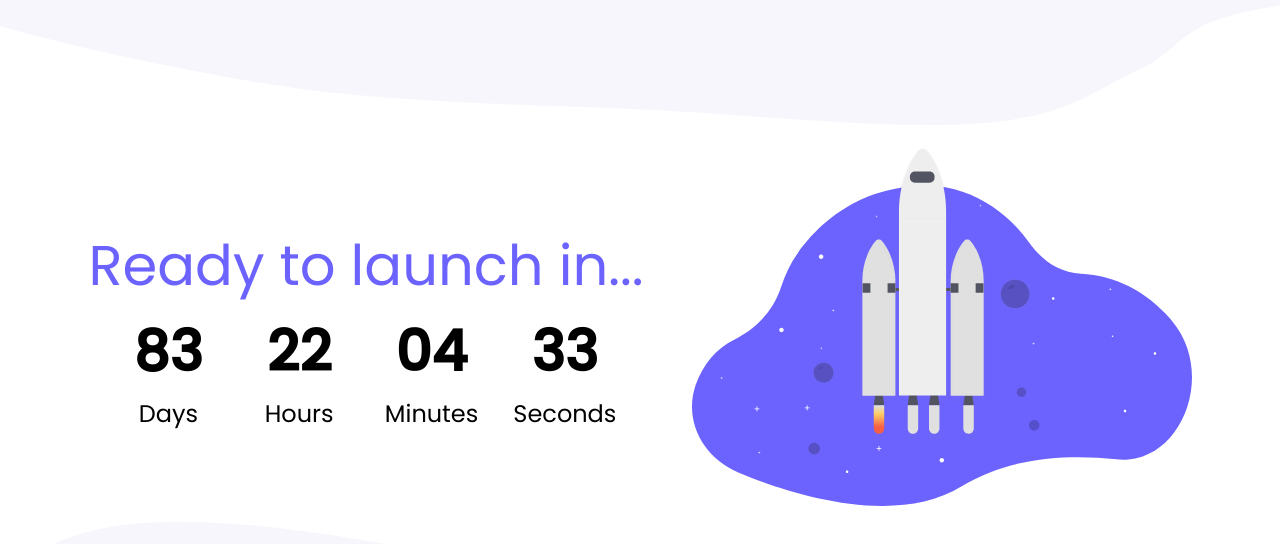
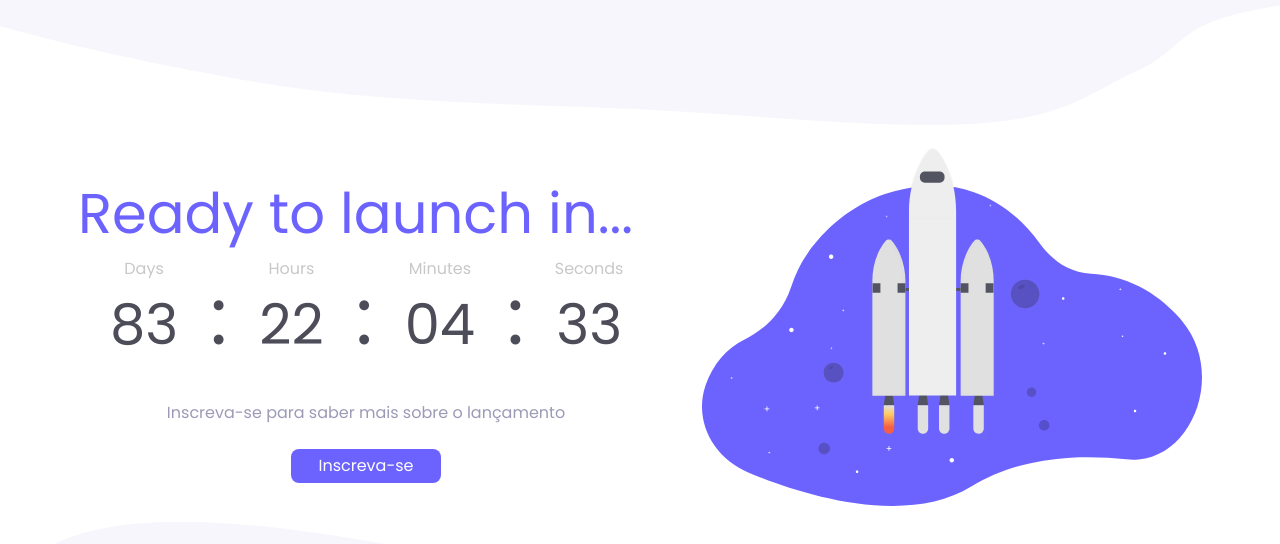
Before and after one commit to LeoMendes475/Countdown, a plain HTML site: page index.html in a window 1280 px wide. Drawn offline with Linux system fonts and the light colour scheme.

Commit message:
Feat: Sign up button

```diff
--- a/css/style.css
+++ b/css/style.css
@@ -51,17 +51,52 @@ h1 {
     margin-left: 3em;
 }
 
+
+.container .separator {
+    font-size: 5rem;
+    color: var(--black);
+}
+
 .countdown-container {
     display: flex;
     flex-wrap: wrap;
     justify-content: center;
 }
 
+.signup {
+    display: flex;
+    flex-direction: column;
+    align-items: center;
+}
+
+.signup .text-signup {
+    text-align: center;
+    margin-top: 1.5em;
+    color: var(--text-color);
+    padding-bottom: 1.5em;
+}
+
+.signup a {
+    background-color: var(--purple);
+    color: #FFF;
+    width: 150px;
+    height: 34px;
+    border-radius: 8px;
+    padding-top: 4px;
+    text-align: center;
+    cursor: pointer;
+    text-decoration: none
+}
+
+.signup a:hover {
+    filter: brightness(0.8);
+}
+
 .text {
-    font-weight: bold;
     font-size: 3.5rem;
     line-height: 1;
     margin: 1rem 2rem;
+    color: var(--black);
 }
 
 .countdown-el {
@@ -69,5 +104,6 @@ h1 {
 }
 
 .countdown-el span {
-    font-size: 1.5rem;
+    font-size: 1rem;
+    color: var(--light-grey);
 }
--- a/index.html
+++ b/index.html
@@ -20,24 +20,35 @@
 
                 <div class="countdown-container">
                     <div class="countdown-el days-c">
+                        <span>Days</span>
                         <p class="text" id="days">0</p>
-                        <span>Days</span>
                     </div>
 
+                    <p class="separator">:</p>
+
                     <div class="countdown-el hours-c">
+                        <span>Hours</span>
                         <p class="text" id="hours">0</p>
-                        <span>Hours</span>
                     </div>
 
+                    <p class="separator">:</p>
+
                     <div class="countdown-el minutes-c">
+                        <span>Minutes</span>
                         <p class="text" id="minutes">0</p>
-                        <span>Minutes</span>
                     </div>
 
+                    <p class="separator">:</p>
+
                     <div class="countdown-el seconds-c">
+                        <span>Seconds</span>
                         <p class="text" id="seconds">0</p>
-                        <span>Seconds</span>
                     </div>
+                </div>
+
+                <div class="signup">
+                    <p class="text-signup">Inscreva-se para saber mais sobre o lançamento</p>
+                    <a href="">Inscreva-se</a>
                 </div>
             </div>
 
```
